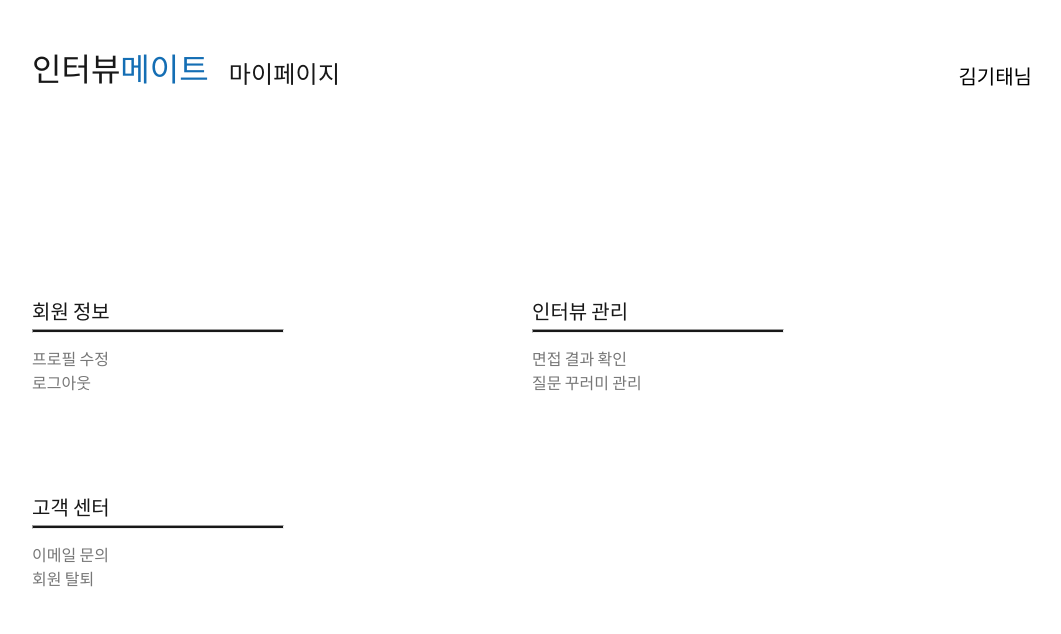
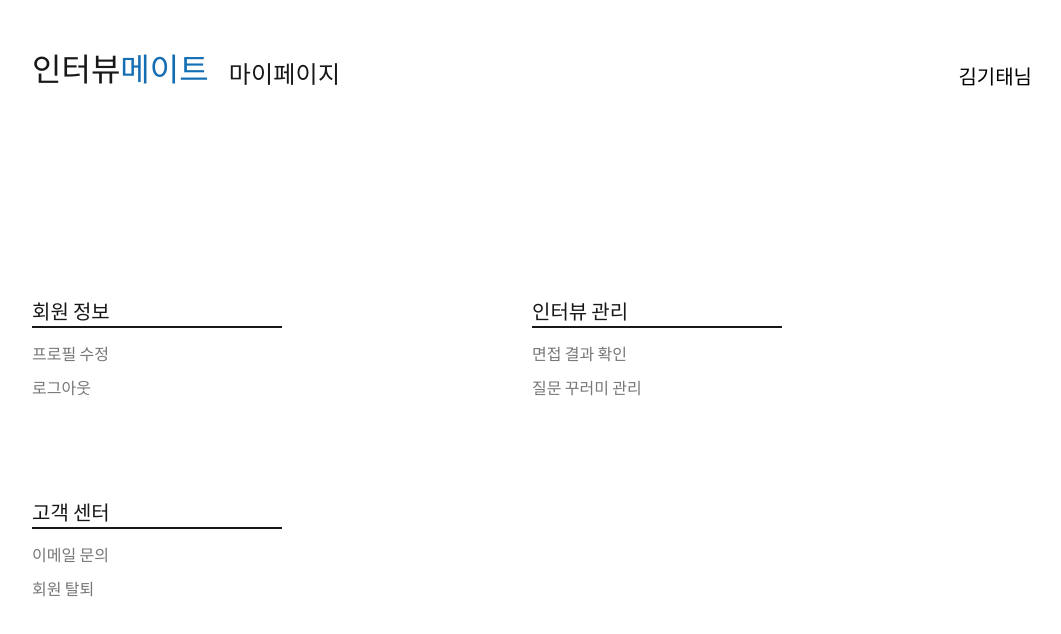
Before and after one commit to krafton-jungle-AI-InterviewMate/AI-InterviewMate-FE, a React (Vite) app: page /mypage in a window 1280 px wide. Shown: the top 634 px of the page, without its empty margins (108-1169 px from the left). Built offline with nearby package versions, Linux system fonts and the light colour scheme; a web font is replaced by a local one.

Commit message:
feat: 마이페이지 컴포넌트 간 간격 조정

```diff
--- a/src/pages/mypage/Mypage.tsx
+++ b/src/pages/mypage/Mypage.tsx
@@ -21,7 +21,8 @@ const StyledMypage = styled.div`
       width: 250px;
       height: 2px;
       background-color: var(--main-black);
-      margin: 5px 0 15px;
+      margin: 2px 0 15px;
+      border: none;
     }
     a {
       display: block;
@@ -31,6 +32,9 @@ const StyledMypage = styled.div`
       &:hover {
         color: var(--main-blue);
       }
+    }
+    a:first-of-type {
+      margin-bottom: 10px;
     }
   }
 `;
```
